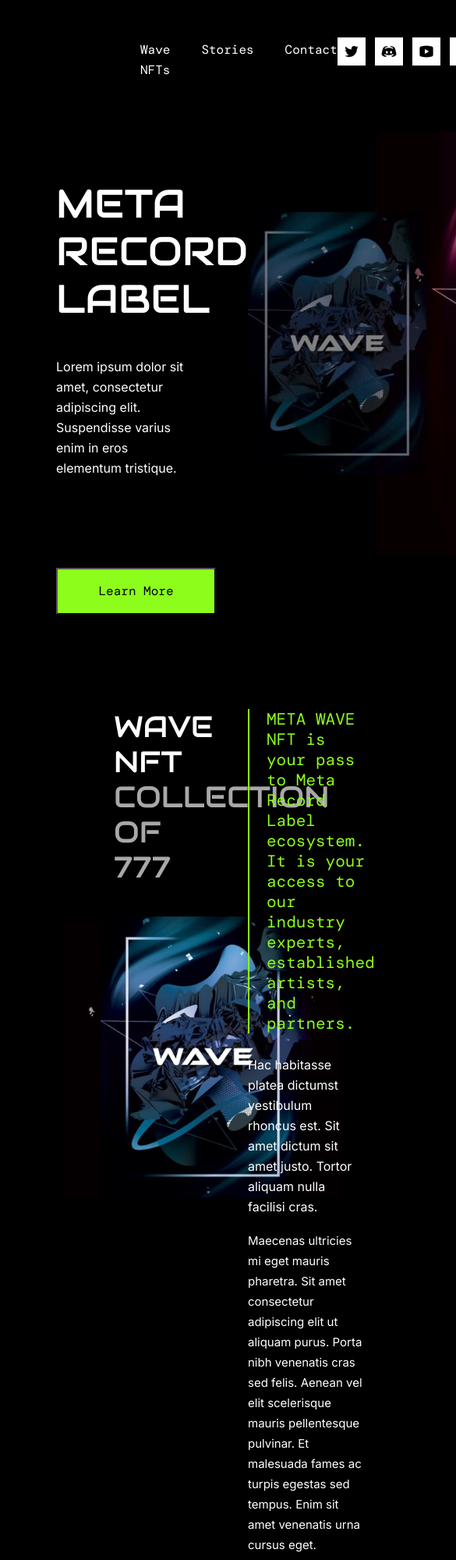
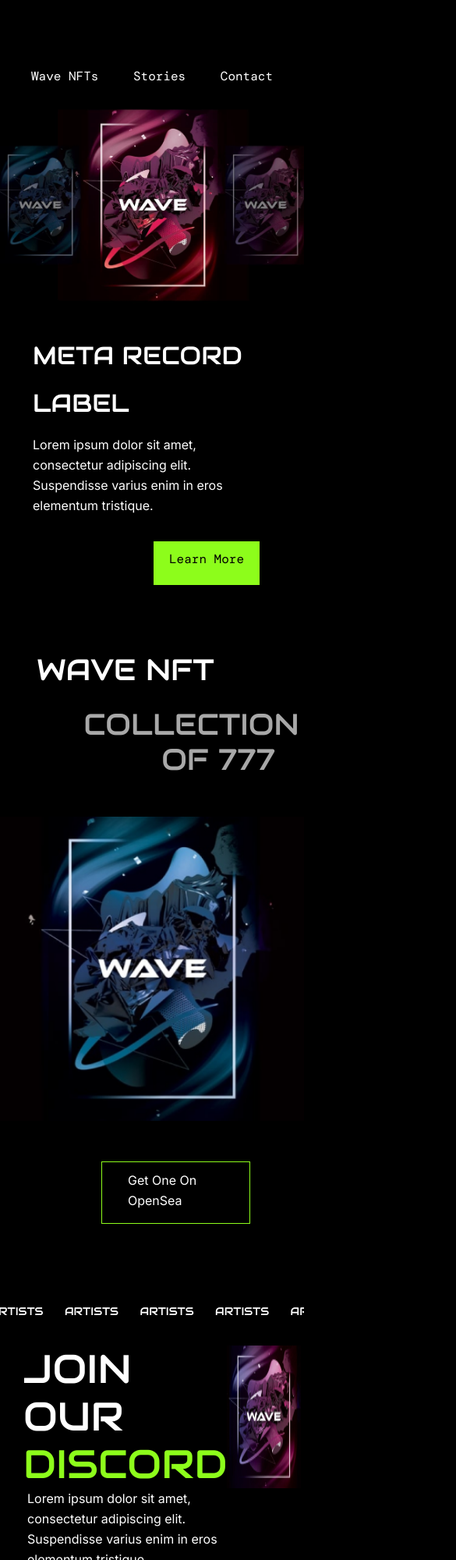
Before and after one commit to tidjekey/web-page-1, a website: page src/index.html in a window 390 px wide. Shown: the top 2000 px of the page at 78% size, 585 px wide, since content can reach past the window. Drawn offline with nearby package versions, Linux system fonts and the light colour scheme.

Commit message:
add 478px adaptive

```diff
--- a/src/css/styles.css
+++ b/src/css/styles.css
@@ -30,6 +30,7 @@ figure {
 body {
     margin: 0;
     font-family: 'Inter';
+    font-size: 16px;
     line-height: 26px;
     color: #FFFFFF;
     background: #000000;/*#2c2c2c;*/
@@ -93,6 +94,10 @@ body {
     color: #A8A8A8;
 }
 
+.green {
+    color: #8DFD1B;
+}
+
 .font-size-11 {
     font-size: 11px;
 }
@@ -125,6 +130,7 @@ body {
 }
 
 .nav-menu {
+
     margin-left: 40px;
     margin-top: 1%;
 }
@@ -161,44 +167,38 @@ body {
 
 /* intro */
 
-.intro {
-
-}
 
 .intro-txt {
     margin-top: 128px;
-    padding-left: 72px;
+    margin-left: 72px;
 }
 
 .intro-article {
-    margin: 0;
-    margin-top: 43px;
-
     width: 70%;
 
-    font-size: 16px;
+    margin-top: 43px;
+    margin-bottom: 115px;
+
     line-height: 26px;
 }
 
 .intro-img {
+
     width: 65%;
     height: 20%;
 }
 
 .intro-learn-more-btn {
-    margin-top: 115px;
 
-    padding-top: 17px;
-    padding-left: 40px;
-    padding-right: 40px;
-    padding-bottom: 27px;
-
-    height: 60px;
-    width: 205px;
+    padding-top: 10px;
+    padding-left: 50px;
+    padding-right: 50px;
+    padding-bottom: 20px;
 
     text-align: center;
     font-family: 'DM Mono';
-    font-size: 16px;
+    color: #000000;
+
     background: #8DFD1B;
     border-radius: 0px;
 }
@@ -273,9 +273,10 @@ body {
 }
 
 .repeating-artists-heading {
-    margin-left: -191px;
 
-    width: calc(margin-left + 100vw);
+    margin-left: -3.5%;
+
+    width: calc(-(margin-left) + 100vw);
     white-space: nowrap;
 
     word-spacing: 372px;
@@ -285,9 +286,12 @@ body {
 
 .repeating-artists-heading:before {
     --a: "artists";
-    --b: var(--a) " " var(--a) " " var(--a);
+    --b: var(--a) " " var(--a);
+    --c: var(--b) " " var(--b);
+    --d: var(--c) " " var(--c);
+    --e: var(--d) " " var(--d);
 
-    content: var(--b);
+    content: var(--e);
 }
 
 .artists-gallery {
@@ -401,7 +405,6 @@ body {
     font-family: 'DM Mono';
     font-style: normal;
     font-weight: 400;
-    font-size: 16px;
     line-height: 28px;
 
     text-transform: uppercase;
@@ -471,11 +474,17 @@ body {
     margin-top: 9%;
 }
 
+/* discord */
+
+.discord {
+    display: none;
+}
+
 /* footer */
 
 .footer {
     width: 100%;
-    height: 50vh;
+    height: 50%;
 
     padding-left: 140px;
     padding-right: 140px;
@@ -487,7 +496,10 @@ body {
 
 .rights {
 
-    margin-top: 70px;
+    position: absolute;
+
+
+    margin-top: 94zpx;
 
     font-family: 'DM Mono';
     font-size: 13px;
@@ -496,11 +508,314 @@ body {
 
 .nav-list {
 
+    margin-left: 100px;
+
     font-family: 'DM Mono';
     font-size: 16px;
     line-height: 19px;
 }
 
+
 .nav-list li + li {
     padding-top: 29px;
 }
+
+
+
+/* media */
+
+/* mobile*/
+@media (max-width: 478px) {
+
+    .container {
+        max-width: 478px;
+    }
+
+    /* header*/
+    .header {
+        margin-top: 45px;
+    }
+
+    .nav .media {
+        display: none;
+    }
+
+    .nav {
+        margin: 0;
+    }
+
+    .nav .row {
+        flex-direction: column;
+        align-items: center;
+    }
+
+    nav div.row {
+        display: inline;
+    }
+
+    nav.nav.row {
+        display: inline;
+    }
+
+    .logo {
+        display: flex;
+        justify-content: center;
+
+        align-self: center;
+        margin-bottom: 40px;
+    }
+
+    nav div.nav-menu ul {
+        justify-content: space-between;
+        margin-right: 40px;
+    }
+
+    .nav-menu li + li {
+        margin-left: 35px;
+    }
+
+    /* intro */
+
+    .intro-txt {
+        margin: 0;
+        margin-left: 42px;
+        margin-top: 20px;
+    }
+
+    .intro-txt .h2-like-title {
+        font-size: 32px;
+    }
+
+    .intro-article {
+        width: 85%;
+
+        margin: 0;
+        margin-top: 10px;
+        margin-bottom: 33px;
+    }
+
+    .intro-learn-more-btn {
+
+        margin-right: 57px;
+
+        padding-left: 20px;
+        padding-right: 20px;
+
+        float: right;
+
+    }
+
+    .intro-img {
+        width: 100vw;
+        height: auto;
+    }
+
+    .intro div.container.row {
+        flex-direction: column-reverse
+    }
+
+    /* main */
+
+    /* about */
+
+    .about {
+        margin-top: 86px;
+    }
+
+    .about div.about-info.column p{
+        display: none;
+    }
+    .about div.about-info.column{
+        justify-content: center;
+    }
+
+    .about-info {
+        width: 100%;
+        margin: 0;
+        padding: 0;
+
+    }
+
+    .about div.container.row {
+        display: inline;
+    }
+
+    .about-leftside {
+        width: 90%;
+        margin: 0;
+    }
+
+    .about-heading {
+        width: 100%;
+        margin-left: 47px;
+    }
+
+    .about-heading h2.h3-like-title {
+        text-align: left;
+    }
+    .about-heading h3.h3-like-title.gray {
+        width: 70%;
+
+        margin-right: 45px;
+        margin-top: 25px;
+
+        float: right;
+
+        text-align: right;
+    }
+
+    .about-img {
+        margin: 0;
+        margin-top: 51px;
+
+        width: 100vw;
+        height: auto;
+    }
+
+    .about-info-opensea-btn {
+        width: 49%;
+
+        margin-top: 45px;
+        margin-left: 130px;
+        margin-right: 125px;
+
+
+    }
+
+    /* artists */
+
+    .artists-gallery {
+        display: none;
+    }
+    .artistis-bg  {
+        display: none;
+    }
+
+    .artists {
+        margin-top: 68px;
+    }
+
+    .artists .h1-like-title {
+        font-size: 14px;
+    }
+
+    .repeating-artists-heading {
+
+        margin-left: -3.5%;
+
+        width: calc(-(margin-left) + 100vw);
+
+        white-space: nowrap;
+
+        word-spacing: 23px;
+
+        overflow: hidden;
+    }
+
+    .repeating-artists-heading:before {
+        --a: "artists";
+        --b: var(--a) " " var(--a);
+        --c: var(--b) " " var(--b);
+        --d: var(--c) " " var(--c);
+        --e: var(--d) " " var(--d);
+
+        content: var(--e);
+    }
+
+
+    /* roadmap */
+
+    .roadmap {
+        display: none;
+    }
+
+    /* discord */
+
+    .discord {
+        display: block;
+    }
+
+    .discord-heading {
+        margin-left: 30px;
+        margin-right: 50px;
+    }
+
+    .discord-txt {
+
+        width: 76%;
+
+        margin-left: 35px;
+        margin-bottom: 35px;
+    }
+
+    .discord-join-btn {
+
+        margin-left: 35px;
+
+        padding: 12px 70px 10px 15px;
+
+        border: 1px solid #8DFD1B;
+        background-color: #8DFD1B;
+
+        font-family: 'DM Mono';
+        line-height: 16px;
+
+        color: #000000;
+
+    }
+
+    .discord-join-btn img {
+        position: relative;
+        top: 10px;
+    }
+
+    /* footer */
+
+    .nav-list ul li a.font-size-13 {
+        display: none;
+    }
+
+    .footer {
+
+        height: 36vh;
+
+        margin-top: 60px;
+
+        padding-left: 43px;
+        padding-right: 15px;
+        padding-top: 64px;
+        padding-bottom: 22px;
+    }
+
+    .footer .logo {
+
+        margin-right: 40px;
+
+        float: left;
+    }
+
+    .nav-list {
+        margin-left: 0px;
+    }
+
+    .footer .container.row.space-between {
+        display: inline;
+    }
+
+    .footer .column.space-between {
+        display: inline;
+    }
+
+    .rights {
+
+        position: static;
+        margin-top: 100px;
+        margin-bottom: -25px;
+    }
+
+    .footer .media {
+        float: right;
+    }
+
+
+}
--- a/src/index.html
+++ b/src/index.html
@@ -52,14 +52,11 @@
     <div class="intro">
         <div class="container row">
             <div class="intro-txt">
-                <p class="h2-like-title">META RECORD LABEL</p>
+                <h1 class="h2-like-title">META RECORD LABEL</h1>
                 <p class="intro-article">Lorem ipsum dolor sit amet, consectetur adipiscing elit. Suspendisse varius enim in eros elementum tristique.</p>
-                <button class="intro-learn-more-btn">Learn More</button>
+                <a class="intro-learn-more-btn" href="">Learn More</a>
             </div>
-            <div class="intro-img">
-                <img src="images/wave_main.png" alt="">
-            </div>
-
+            <img class="intro-img" src="images/wave_main.png" alt="">
         </div>
     </div>
 
@@ -68,8 +65,8 @@
             <div class="container row">
                 <div class="about-leftside">
                     <div class="about-heading">
-                        <p class="h3-like-title">WAVE NFT</p>
-                        <p class="h3-like-title gray">COLLECTION OF 777</p>
+                        <h2 class="h3-like-title">WAVE NFT</h2>
+                        <h3 class="h3-like-title gray">COLLECTION OF 777</h3>
                     </div>
                     <img class="about-img" src="images/wave_card.png" alt="">
                 </div>
@@ -84,7 +81,7 @@
         </article>
 
         <article class="artists">
-            <p class="h1-like-title repeating-artists-heading"></p>
+            <h2 class="h1-like-title repeating-artists-heading"></h2>
             <div class="container">
                 <div class="artists-gallery">
                     <figure>
@@ -123,7 +120,7 @@
         <article class="roadmap">
             <div class="container">
                 <img class="decorative-circle-1" src="images/circles.png" alt="">
-                <p class="h3-like-title text-align-center">roadmap</p>
+                <h3 class="h3-like-title text-align-center">roadmap</h3>
                 <div class="roadmap-phases column">
                     <div class="roadmap-phase-box">
                         <div class="roadmap-phase-box-heading row">
@@ -171,6 +168,26 @@
                 </div>
             </div>
         </article>
+
+        <article class="discord">
+            <div class="container">
+                <div class="discord-heading">
+                    <div class="row space-between">
+                        <div>
+                            <h3 class="h2-like-title">join our</h3>
+                            <h3 class="h2-like-title green">discord</h3>
+                        </div>
+                        <img src="images/wave_card_2.jpg" alt="">
+                    </div>
+                </div>
+                <p class="discord-txt">Lorem ipsum dolor sit amet, consectetur adipiscing elit. Suspendisse varius enim in eros elementum tristique.</p>
+                <a class="discord-join-btn" href="">
+                    <img src="images/discord-no-bg.png" alt="">
+                    Join Discord
+                </a>
+            </div>
+        </article>
+
     </main>
 
     <footer class="footer">
@@ -179,8 +196,8 @@
                 <div class="logo">
                     <img src="images/logo.png" alt="">
                 </div>
-                <p class="rights">©2022 All rights reserved</p>
             </div>
+            <div class="row space-between">
                 <div class="nav-list">
                     <ul>
                         <li><a href="">Wave NFTs</a></li>
@@ -201,6 +218,8 @@
                         <li><a class="font-size-13" href="">Developed by Anastasiia G.</a></li>
                     </ul>
                 </div>
+            </div>
+            <p class="rights">©2022 All rights reserved</p>
             <div class="media">
                 <ul>
                     <li><a href=""><img src="images/twitter.png" alt=""></a></li>
```
Also changed, not shown: src/images/discord-no-bg.png (added), src/images/wave_card_2.jpg (added). Lines whose indentation alone changed are shown as unchanged.
